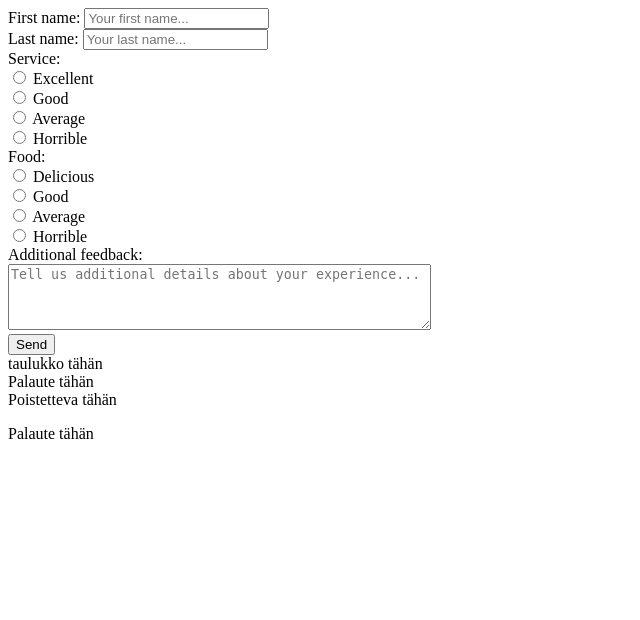
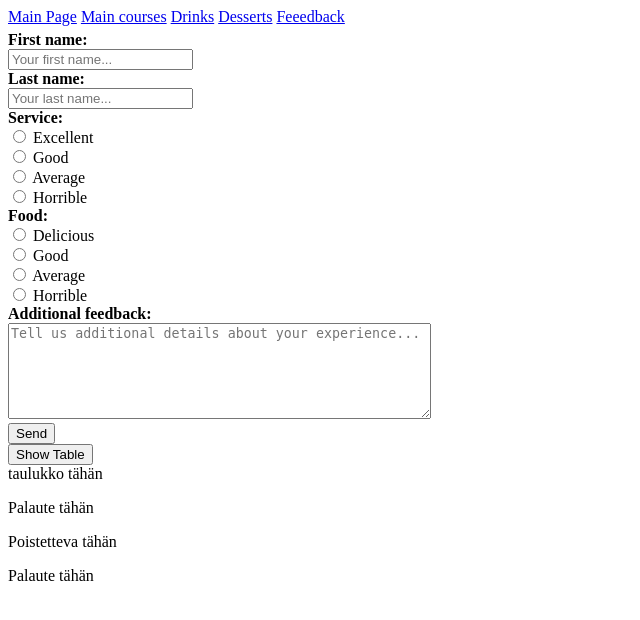
Before and after one commit to Tuomas-Talkio/static-website-project, a PHP site: page /palautelomake.html in a window 1280 px wide. Shown: the top 620 px of the page, without its empty margins (0-640 px from the left). Run offline with PHP 8.4, Linux system fonts and the light colour scheme.

Commit message:
Navbar and form edit and form CSS
navbar and form edit and form CSS

```diff
--- a/drinks.html
+++ b/drinks.html
@@ -7,15 +7,17 @@
     <meta name="description" content="This is the drinks menu page for Zack's Family Diner a restaurant in Hämeenlinna">
     <title>Drinks</title>
     <meta name="author" content="Tuomas Talkio">
-
+    <link href="text-align.CSS" rel="stylesheet" type="text/css">
 </head>
 <body>
+
     <div class="row" style="margin-bottom: 5px;">
         <nav class="navbar navbar-expand-sm  navbar-dark">
             <a class="nav-link" href="index.html">Main Page</a>
             <a class="nav-link" href="main-courses.html">Main courses</a>
             <a class="nav-link" href="drinks.html">Drinks</a>
             <a class="nav-link" href="desserts.html">Desserts</a>
+            <a class="nav-link" href="palautelomake.html">Feedback</a>
         </nav>
     </div>
 
@@ -32,7 +34,5 @@
     <p>Faffa 0,4L 2€</p>
 
     <p>One cup of coffee 1€</p>
-
-    <link href="text-align.CSS" rel="stylesheet" type="text/css">
 </body>
 </html>
--- a/main-courses.html
+++ b/main-courses.html
@@ -7,6 +7,7 @@
     <meta name="description" content="This is the drinks menu page for Zack's Family Diner a restaurant in Hämeenlinna">
     <title>Main courses</title>
     <meta name="author" content="Tuomas Talkio">
+    <link href="text-align.CSS" rel="stylesheet" type="text/css">
 </head>
 <body>
 
@@ -16,6 +17,7 @@
             <a class="nav-link" href="main-courses.html">Main courses</a>
             <a class="nav-link" href="drinks.html">Drinks</a>
             <a class="nav-link" href="desserts.html">Desserts</a>
+            <a class="nav-link" href="palautelomake.html">Feedback</a>
         </nav>
     </div>
 
@@ -48,6 +50,5 @@
         <em>Potato mash, eggs, butter, onion, minced meat sauce</em>
     </p>
 
-    <link href="text-align.CSS" rel="stylesheet" type="text/css">
 </body>
 </html>
--- a/palautelomake.html
+++ b/palautelomake.html
@@ -4,9 +4,20 @@
     <meta charset="UTF-8">
     <meta http-equiv="X-UA-Compatible" content="IE=edge">
     <meta name="viewport" content="width=device-width, initial-scale=1.0">
-    <title>Document</title>
+    <title>Feedback</title>
 </head>
 <body>
+
+  <div class="row" style="margin-bottom: 5px;">
+    <nav class="navbar navbar-expand-sm  navbar-dark">
+        <a class="nav-link" href="index.html">Main Page</a>
+        <a class="nav-link" href="main-courses.html">Main courses</a>
+        <a class="nav-link" href="drinks.html">Drinks</a>
+        <a class="nav-link" href="desserts.html">Desserts</a>
+        <a class="nav-link" href="palautelomake.html">Feeedback</a>
+    </nav>
+  </div>
+
     <script>
         function lahetaPalaute(lomake){
             var palaute=new Object();
@@ -57,9 +68,12 @@
     </script>
 
     <form id='palautelomake'>
-        First name: <input type='text' name='etunimi' value='' placeholder='Your first name...'><br>
-        Last name: <input type='text' name='sukunimi' value='' placeholder='Your last name...'><br>
-        Service: <div class="form-check">
+      <label for="etunimi"><b>First name:</b></label><br>
+      <input type='text' name='etunimi' value='' placeholder='Your first name...'><br>
+      <label for="sukunimi"><b>Last name:</b></label><br>
+      <input type='text' name='sukunimi' value='' placeholder='Your last name...'><br>
+      <label for="palvelu"><b>Service:</b></label>
+      <div class="form-check">
           <input class="form-check-input" type="radio" name="palvelu" id="palvelu1" value="Excellent">
           <label class="form-check-label" for="palvelu1">
             Excellent
@@ -86,7 +100,8 @@
             Horrible
           </label>
         </div>
-        Food: <div class="form-check">
+        <label for="ruoka"><b>Food:</b></label>
+        <div class="form-check">
           <input class="form-check-input" type="radio" name="ruoka" id="ruoka1" value="Delicious">
           <label class="form-check-label" for="ruoka1">
             Delicious
@@ -114,28 +129,29 @@
           </label>
         </div>
 
-          Additional feedback:
+        <label for="vapaasana"><b>Additional feedback:</b></label>
         <br>
-          <textarea name='vapaasana' rows="4" cols="50" placeholder='Tell us additional details about your experience...'></textarea>
+        <textarea name='vapaasana' rows="6" cols="50" placeholder='Tell us additional details about your experience...'></textarea>
         <br>
       <input type='button' name='ok' value='Send' onclick='lahetaPalaute(this.form);'><br>
   </form>
-
+  <button onclick="luePalaute();">Show Table</button>
   <div id="taulukko">
     taulukko tähän
   </div>
 
-    <div id='result'>
+  <p id='result'>
       Palaute tähän
-    </div>
+  </p>
 
-    <div id='poistettava'>
+  <p id='poistettava'>
     Poistetteva tähän
-    </div>
+  </p>
 
   <p id='jsonkentta'>
       Palaute tähän
   </p>
 
+
 </body>
 </html>
```
Also changed, not shown: desserts.html (+6 -6 lines), index.html (+6 -6 lines), text-align.CSS (+17 -1 lines). Lines whose indentation alone changed are shown as unchanged.
